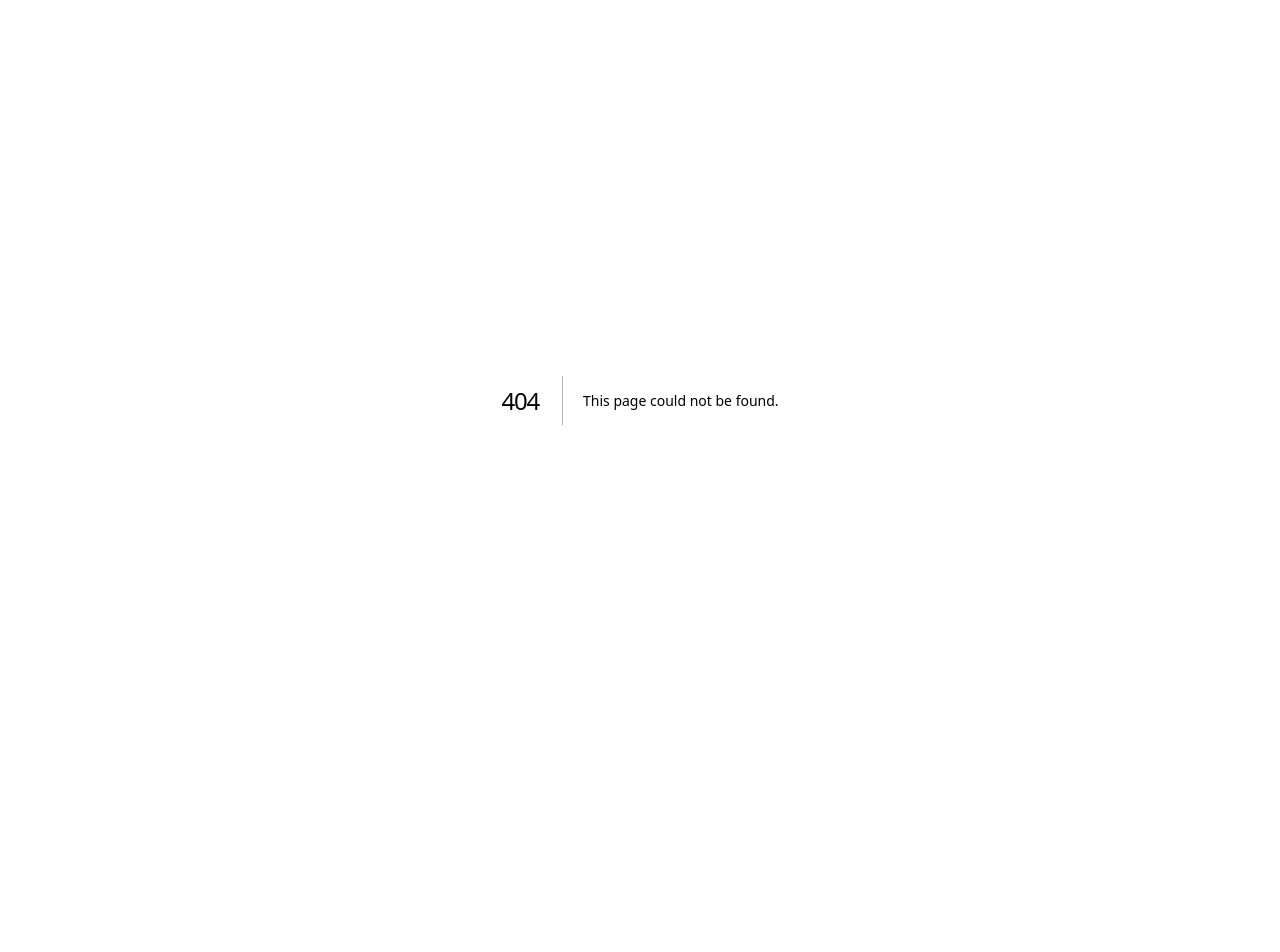
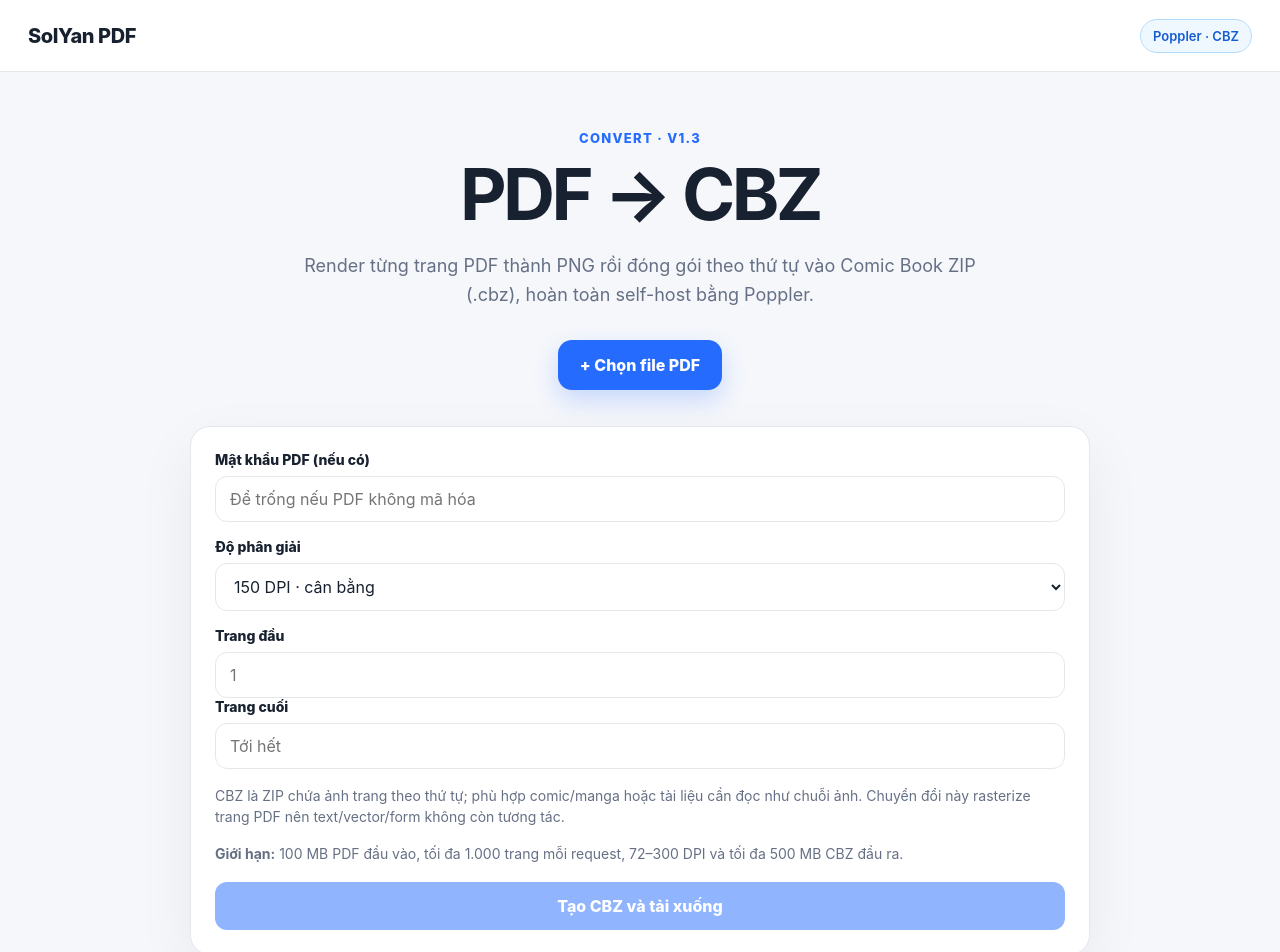
Before and after one commit to solyan842/SolYan-PDF, a Next.js app in the folder frontend/: page /pdf-to-cbz in a window 1280 px wide. Before the commit this address had no page. Shown: the top 952 px of the page. Before the commit the page ends 800 px from the top, so only its background shows below. Built offline with nearby package versions, Linux system fonts and the light colour scheme; no server answers.

Commit message:
feat: add PDF to CBZ interface

```diff
--- /dev/null
+++ b/frontend/app/pdf-to-cbz/page.tsx
@@ -0,0 +1,116 @@
+'use client';
+
+import { ChangeEvent, useState } from 'react';
+
+const API_BASE = process.env.NEXT_PUBLIC_API_URL ?? 'http://localhost:8000';
+const MAX_FILE_SIZE = 100 * 1024 * 1024;
+
+function downloadBlob(blob: Blob, filename: string) {
+  const url = URL.createObjectURL(blob);
+  const anchor = document.createElement('a');
+  anchor.href = url;
+  anchor.download = filename;
+  document.body.appendChild(anchor);
+  anchor.click();
+  anchor.remove();
+  URL.revokeObjectURL(url);
+}
+
+export default function PdfToCbzPage() {
+  const [file, setFile] = useState<File | null>(null);
+  const [password, setPassword] = useState('');
+  const [dpi, setDpi] = useState('150');
+  const [firstPage, setFirstPage] = useState('');
+  const [lastPage, setLastPage] = useState('');
+  const [busy, setBusy] = useState(false);
+  const [error, setError] = useState('');
+  const [result, setResult] = useState('');
+
+  function onFile(event: ChangeEvent<HTMLInputElement>) {
+    const selected = event.target.files?.[0] ?? null;
+    if (selected && selected.size > MAX_FILE_SIZE) {
+      setFile(null);
+      setError('PDF vượt giới hạn 100 MB.');
+      event.target.value = '';
+      return;
+    }
+    setFile(selected);
+    setError('');
+    setResult('');
+  }
+
+  async function run() {
+    if (!file) return;
+    const parsedDpi = Number(dpi);
+    const first = firstPage.trim() ? Number(firstPage) : null;
+    const last = lastPage.trim() ? Number(lastPage) : null;
+    if (!Number.isInteger(parsedDpi) || parsedDpi < 72 || parsedDpi > 300) {
+      setError('DPI phải là số nguyên từ 72 đến 300.');
+      return;
+    }
+    if (first !== null && (!Number.isInteger(first) || first < 1 || first > 1000)) {
+      setError('Trang đầu phải là số nguyên từ 1 đến 1000.');
+      return;
+    }
+    if (last !== null && (!Number.isInteger(last) || last < 1 || last > 1000)) {
+      setError('Trang cuối phải là số nguyên từ 1 đến 1000.');
+      return;
+    }
+    if (first !== null && last !== null && first > last) {
+      setError('Trang đầu không được lớn hơn trang cuối.');
+      return;
+    }
+
+    setBusy(true);
+    setError('');
+    setResult('');
+    try {
+      const body = new FormData();
+      body.append('file', file);
+      if (password) body.append('password', password);
+      body.append('dpi', String(parsedDpi));
+      if (first !== null) body.append('first_page', String(first));
+      if (last !== null) body.append('last_page', String(last));
+
+      const response = await fetch(`${API_BASE}/pdf/to-cbz`, { method: 'POST', body });
+      if (!response.ok) {
+        let message = `HTTP ${response.status}`;
+        try { const payload = await response.json(); message = payload.detail ?? message; } catch {}
+        throw new Error(message);
+      }
+      const pages = Number(response.headers.get('X-SolYan-CBZ-Pages') ?? 0);
+      const usedDpi = Number(response.headers.get('X-SolYan-CBZ-DPI') ?? parsedDpi);
+      const blob = await response.blob();
+      downloadBlob(blob, 'solyan-pdf.cbz');
+      setResult(`Đã tạo CBZ gồm ${pages || 'các'} trang ở ${usedDpi} DPI (${Math.max(1, Math.round(blob.size / 1024))} KB).`);
+    } catch (cause) {
+      setError(cause instanceof Error ? cause.message : 'Không thể chuyển PDF sang CBZ.');
+    } finally {
+      setBusy(false);
+    }
+  }
+
+  return <main className="shell">
+    <header className="topbar"><a className="brand" href="/">SolYan PDF</a><div className="privacy-pill server-pill">Poppler · CBZ</div></header>
+    <section className="hero compact-hero">
+      <p className="eyebrow">CONVERT · V1.3</p>
+      <h1>PDF → CBZ</h1>
+      <p className="subtitle">Render từng trang PDF thành PNG rồi đóng gói theo thứ tự vào Comic Book ZIP (.cbz), hoàn toàn self-host bằng Poppler.</p>
+      <label className="picker"><input type="file" accept="application/pdf,.pdf" onChange={onFile}/><span>+ Chọn file PDF</span></label>
+    </section>
+    <section className="workspace form-workspace">
+      {file && <p className="selected-file">Đã chọn: <strong>{file.name}</strong></p>}
+      <label className="field"><span>Mật khẩu PDF (nếu có)</span><input type="password" value={password} onChange={(e)=>setPassword(e.target.value)} maxLength={128} placeholder="Để trống nếu PDF không mã hóa" /></label>
+      <label className="field"><span>Độ phân giải</span><select value={dpi} onChange={(e)=>setDpi(e.target.value)}><option value="96">96 DPI · nhẹ</option><option value="150">150 DPI · cân bằng</option><option value="200">200 DPI · rõ</option><option value="300">300 DPI · cao</option></select></label>
+      <div className="form-grid two-col">
+        <label className="field"><span>Trang đầu</span><input type="number" min="1" max="1000" value={firstPage} onChange={(e)=>setFirstPage(e.target.value)} placeholder="1" /></label>
+        <label className="field"><span>Trang cuối</span><input type="number" min="1" max="1000" value={lastPage} onChange={(e)=>setLastPage(e.target.value)} placeholder="Tới hết" /></label>
+      </div>
+      <p className="hint">CBZ là ZIP chứa ảnh trang theo thứ tự; phù hợp comic/manga hoặc tài liệu cần đọc như chuỗi ảnh. Chuyển đổi này rasterize trang PDF nên text/vector/form không còn tương tác.</p>
+      <p className="hint"><strong>Giới hạn:</strong> 100 MB PDF đầu vào, tối đa 1.000 trang mỗi request, 72–300 DPI và tối đa 500 MB CBZ đầu ra.</p>
+      {result && <div className="result-box">{result}</div>}
+      {error && <div className="error">{error}</div>}
+      <button className="merge-button" type="button" onClick={run} disabled={!file || busy}>{busy ? 'Đang render…' : 'Tạo CBZ và tải xuống'}</button>
+    </section>
+  </main>;
+}
```
